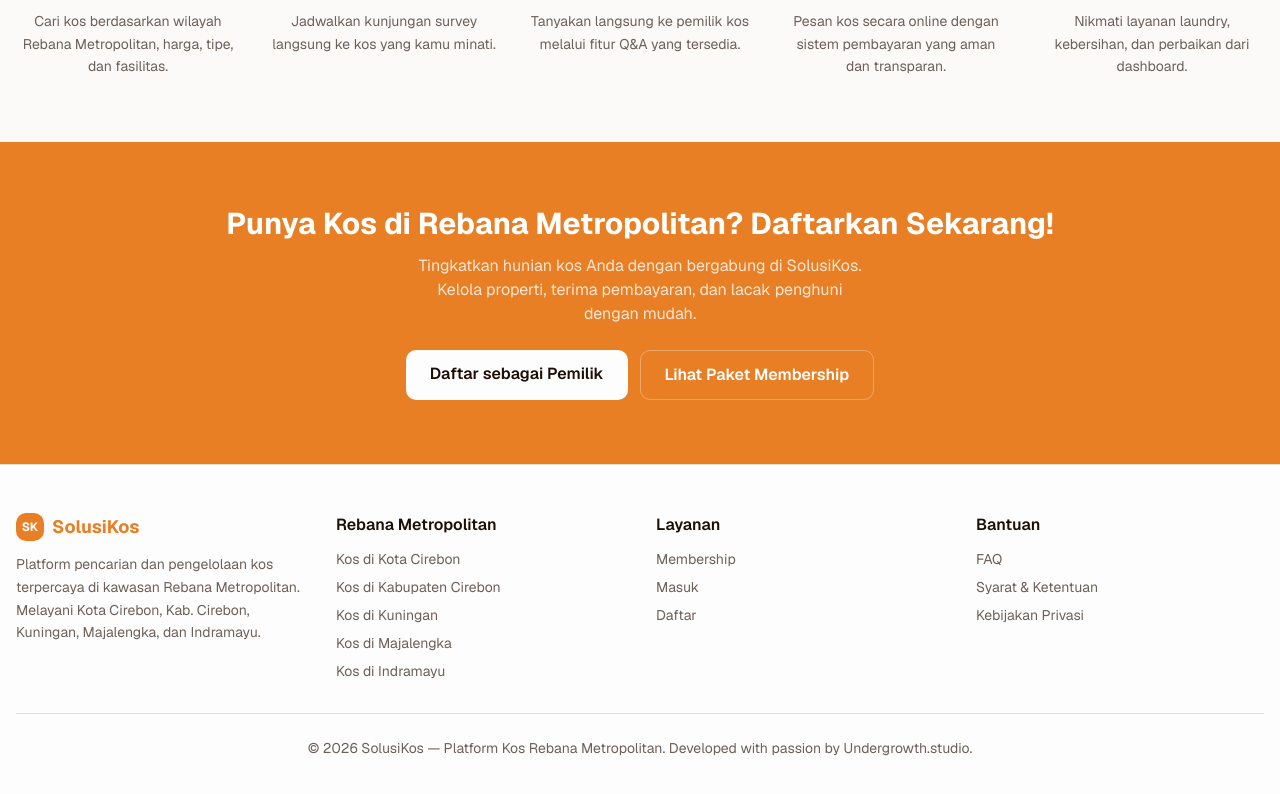
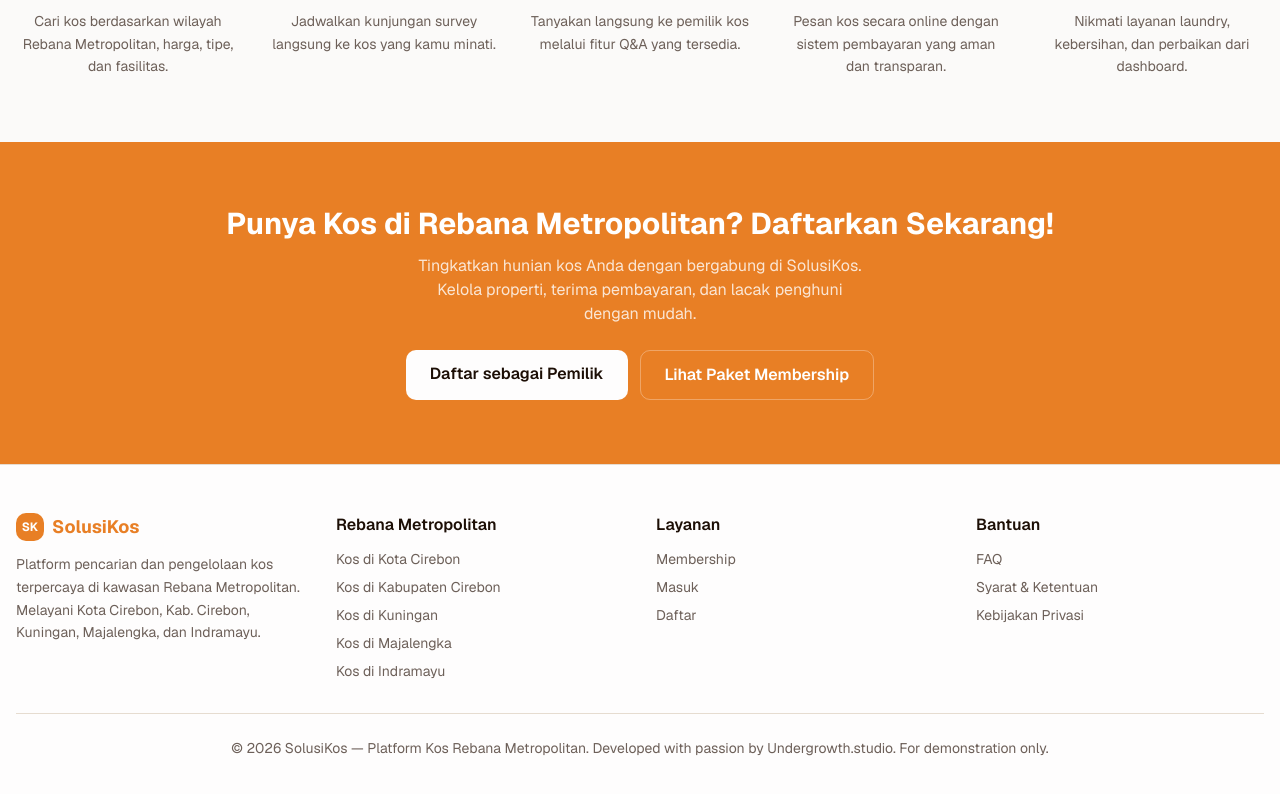
Before and after one commit to AdhityaMaulana11/SolusiKos-Prototype-V0.1, a Next.js app: page / in a window 1280 px wide. Shown: the part 2551-3345 px from the top of the page. Built offline with nearby package versions, Linux system fonts and the light colour scheme.

Commit message:
chore(footer): add 'for demonstration only'

```diff
--- a/components/layout/footer.tsx
+++ b/components/layout/footer.tsx
@@ -87,7 +87,7 @@ export function Footer() {
         </div>
         <div className="mt-8 border-t border-border pt-6 text-center text-sm text-muted-foreground">
           &copy; 2026 SolusiKos — Platform Kos Rebana Metropolitan. Developed
-          with passion by Undergrowth.studio.
+          with passion by Undergrowth.studio. For demonstration only.
         </div>
       </div>
     </footer>
```
